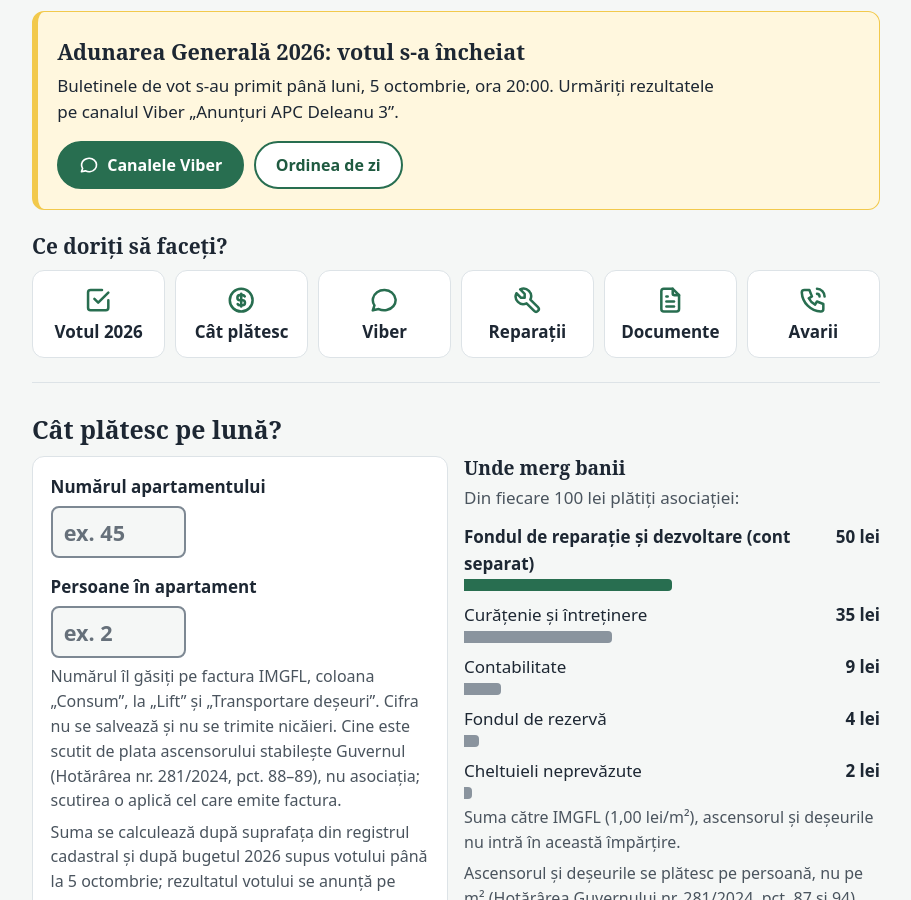
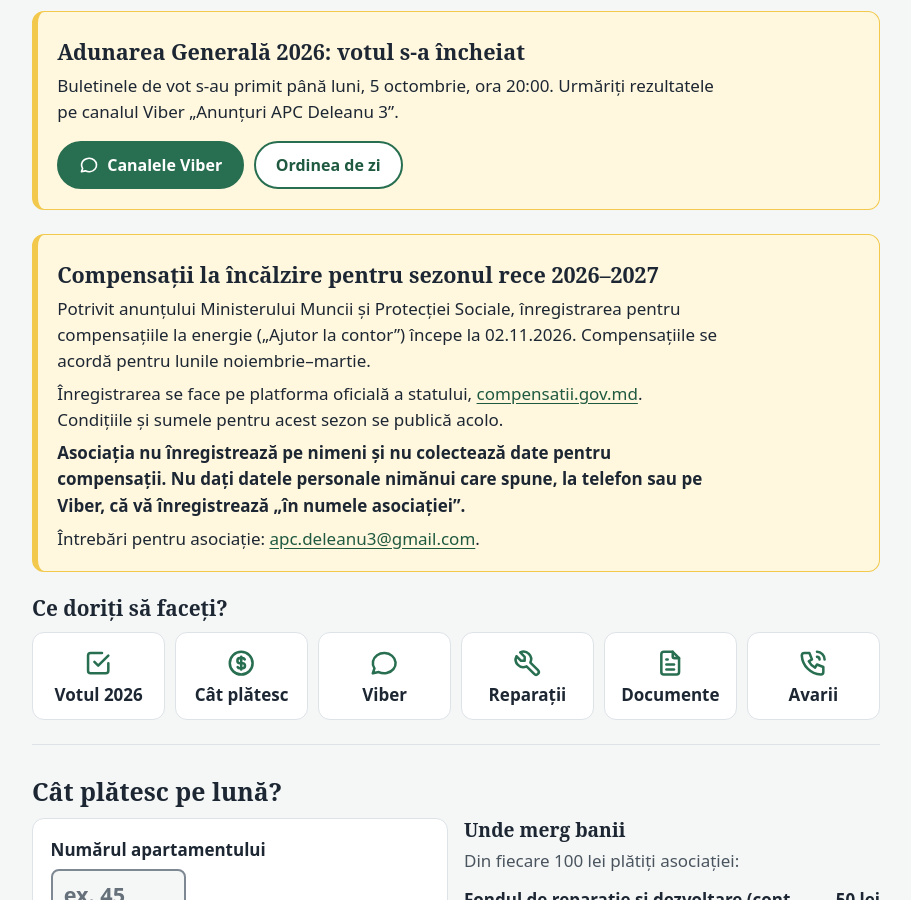
Before and after one commit to apc-deleanu3/apc-deleanu3.github.io, a Jekyll site: the page index.html, which Jekyll copies as it is, in a window 1280 px wide and 900 px high, scrolled down 472 px. Shown: the whole window, without its empty margins (184-1095 px from the left). Built offline with Jekyll 4.4.1, drawn with Linux system fonts in a browser that asks for light colours; some of the changed text lies outside the part shown.

Commit message:
Anunț: înregistrarea pentru compensațiile la încălzire 2026–2027 începe la 02.11.2026
Casetă nouă pe pagina principală, sub anunțul de vot, în română și rusă: data înregistrării,
platforma oficială compensatii.gov.md, faptul că asociația nu înregistrează pe nimeni și nu
colectează date. Textul trece singur pe „a început” la 02.11.2026 și dispare la 01.04.2027.
Fără praguri, sume sau linie telefonică: nu sunt confirmate pentru sezonul 2026–2027.
Data „Actualizat pe” din subsol: 4 octombrie 2026.

```diff
--- a/index.html
+++ b/index.html
@@ -71,6 +71,20 @@
       <a class="btn" href="#viber"><svg class="ic" aria-hidden="true"><use xlink:href="assets/icons.svg?v=20260930#i-message-circle"/></svg><span lang="ro">Canalele Viber</span><span lang="ru">Каналы Viber</span></a>
       <a class="btn ghost" href="documente/adunarea-generala-2026.html"><span lang="ro">Ordinea de zi</span><span lang="ru">Повестка дня</span></a>
     </div>
+  </div>
+
+  <div class="notice" id="compensatii" role="region" aria-labelledby="comp-h" data-until="2027-04-01T00:00:00+03:00">
+    <h2 id="comp-h"><span lang="ro">Compensații la încălzire pentru sezonul rece 2026–2027</span><span lang="ru">Компенсации за отопление на холодный сезон 2026–2027</span></h2>
+    <p lang="ro" data-until="2026-11-02T00:00:00+02:00">Potrivit anunțului Ministerului Muncii și Protecției Sociale, înregistrarea pentru compensațiile la energie („Ajutor la contor”) începe la 02.11.2026. Compensațiile se acordă pentru lunile noiembrie–martie.</p>
+    <p lang="ru" data-until="2026-11-02T00:00:00+02:00">По сообщению Министерства труда и социальной защиты, регистрация на компенсации за энергоресурсы («Ajutor la contor») начнётся 02.11.2026. Компенсации предоставляются за месяцы с ноября по март.</p>
+    <p lang="ro" data-from="2026-11-02T00:00:00+02:00">Potrivit anunțului Ministerului Muncii și Protecției Sociale, înregistrarea pentru compensațiile la energie („Ajutor la contor”) a început la 02.11.2026. Compensațiile se acordă pentru lunile noiembrie–martie.</p>
+    <p lang="ru" data-from="2026-11-02T00:00:00+02:00">По сообщению Министерства труда и социальной защиты, регистрация на компенсации за энергоресурсы («Ajutor la contor») началась 02.11.2026. Компенсации предоставляются за месяцы с ноября по март.</p>
+    <p lang="ro">Înregistrarea se face pe platforma oficială a statului, <a href="https://compensatii.gov.md/" rel="noopener">compensatii.gov.md</a>. Condițiile și sumele pentru acest sezon se publică acolo.</p>
+    <p lang="ru">Регистрация проводится на официальной государственной платформе <a href="https://compensatii.gov.md/" rel="noopener">compensatii.gov.md</a>. Условия и суммы на этот сезон публикуются там.</p>
+    <p class="stakes" lang="ro">Asociația nu înregistrează pe nimeni și nu colectează date pentru compensații. Nu dați datele personale nimănui care spune, la telefon sau pe Viber, că vă înregistrează „în numele asociației”.</p>
+    <p class="stakes" lang="ru">Ассоциация никого не регистрирует и не собирает данные для компенсаций. Не сообщайте личные данные тем, кто по телефону или в Viber предлагает зарегистрировать вас «от имени ассоциации».</p>
+    <p lang="ro">Întrebări pentru asociație: <a href="mailto:apc.deleanu3@gmail.com">apc.deleanu3@gmail.com</a>.</p>
+    <p lang="ru">Вопросы к ассоциации: <a href="mailto:apc.deleanu3@gmail.com">apc.deleanu3@gmail.com</a>.</p>
   </div>
 
   <nav class="tiles" aria-labelledby="tiles-h">
@@ -349,8 +363,8 @@
   </main>
 
   <footer>
-    <p lang="ro">A.P.C. <span class="nw">A0120-0351</span>, str. Liviu Deleanu&nbsp;3, <span class="nw">MD-2071</span>, Chișinău.<br>Actualizat pe 30&nbsp;septembrie&nbsp;2026.</p>
-    <p lang="ru">A.P.C. <span class="nw">A0120-0351</span>, ул. Ливиу Деляну&nbsp;3, <span class="nw">MD-2071</span>, Кишинёв.<br>Обновлено 30&nbsp;сентября&nbsp;2026.</p>
+    <p lang="ro">A.P.C. <span class="nw">A0120-0351</span>, str. Liviu Deleanu&nbsp;3, <span class="nw">MD-2071</span>, Chișinău.<br>Actualizat pe 4&nbsp;octombrie&nbsp;2026.</p>
+    <p lang="ru">A.P.C. <span class="nw">A0120-0351</span>, ул. Ливиу Деляну&nbsp;3, <span class="nw">MD-2071</span>, Кишинёв.<br>Обновлено 4&nbsp;октября&nbsp;2026.</p>
     <p><a href="afis.html"><span lang="ro">Afiș pentru avizier (A4)</span><span lang="ru">Объявление для стенда (A4)</span></a></p>
   </footer>
 </div>
```
